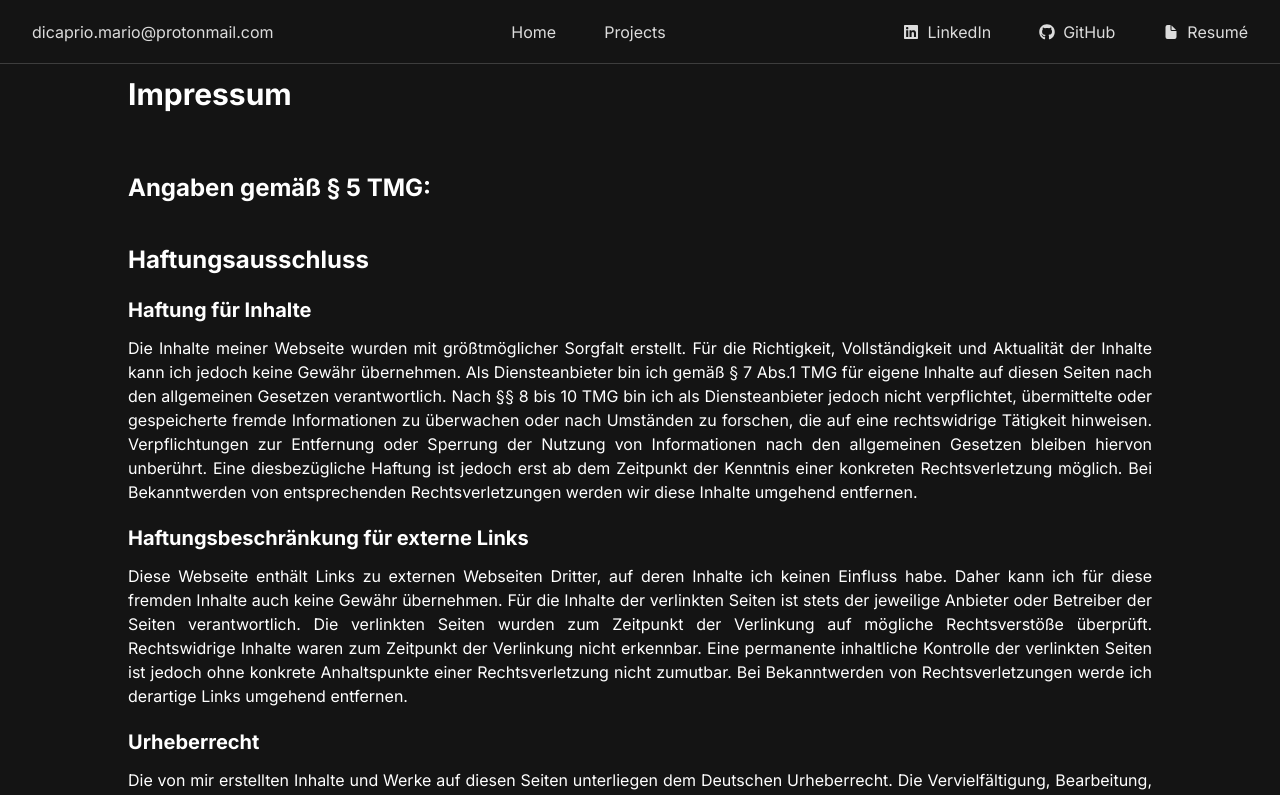
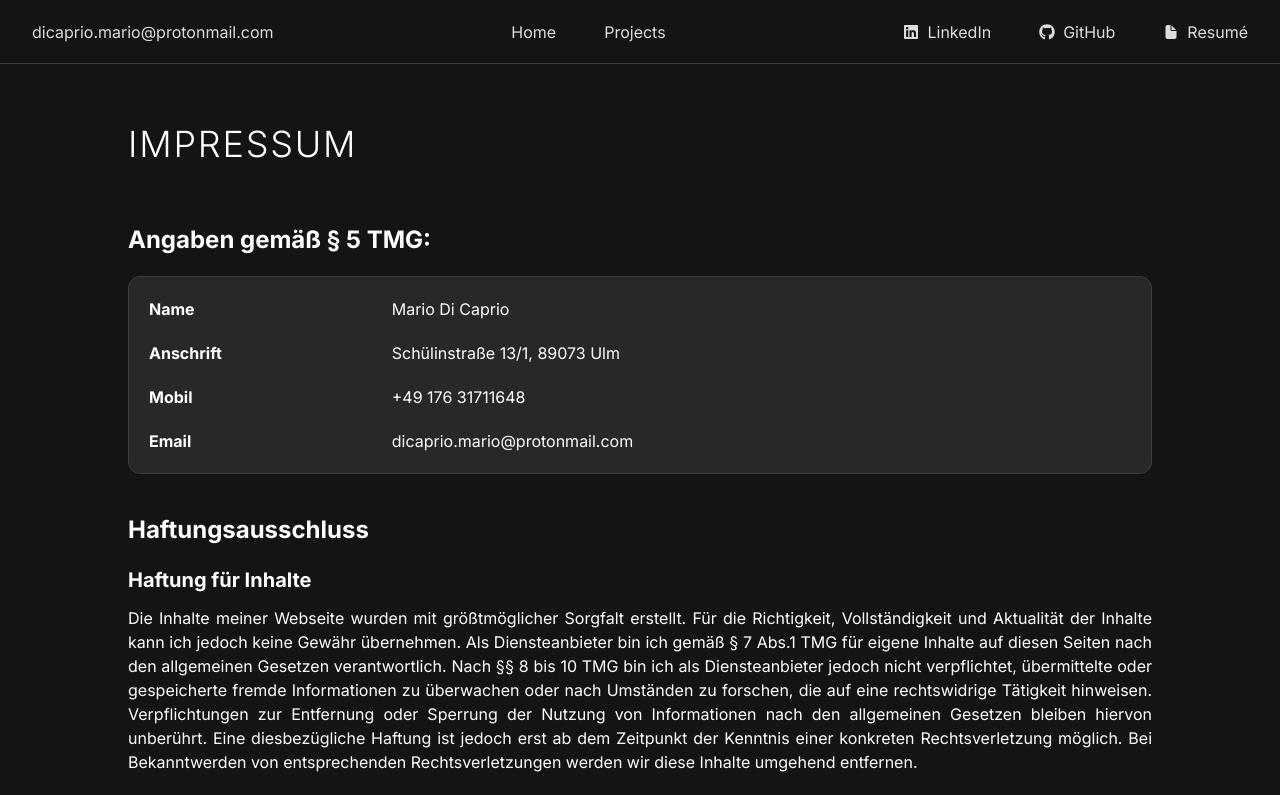
Before and after one commit to MarioDiCaprio/portfolio-v2, a Next.js app: page /impressum in a window 1280 px wide. Shown: the top 795 px of the page. Built offline with nearby package versions, Linux system fonts and the light colour scheme.

Commit message:
Updated impressum

```diff
--- a/src/app/impressum/page.tsx
+++ b/src/app/impressum/page.tsx
@@ -2,14 +2,40 @@ import React from "react";
 
 const Page: React.FC = () => (
     <div lang="de" className="w-full max-w-5xl mx-auto flex flex-col gap-10">
-        <h1 className="font-bold text-3xl">
+
+        <h1 className="title text-left mt-12">
             Impressum
         </h1>
+
         <article className="mt-5">
-            <h2 className="font-bold text-2xl">
+            <h2 className="font-bold text-2xl mb-5">
                 Angaben gemäß § 5 TMG:
             </h2>
+            <table className="
+                w-full text-left
+                table-auto border-separate border-spacing-5 rounded-xl
+                bg-woodsmoke-900 border border-black-900">
+                <tbody>
+                    <tr>
+                        <th scope="row">Name</th>
+                        <td>Mario Di Caprio</td>
+                    </tr>
+                    <tr>
+                        <th scope="row">Anschrift</th>
+                        <td>Schülinstraße 13/1, 89073 Ulm</td>
+                    </tr>
+                    <tr>
+                        <th scope="row">Mobil</th>
+                        <td>+49 176 31711648</td>
+                    </tr>
+                    <tr>
+                        <th scope="row">Email</th>
+                        <td>dicaprio.mario@protonmail.com</td>
+                    </tr>
+                </tbody>
+            </table>
         </article>
+
         <article className="flex flex-col gap-5">
             <h2 className="font-bold text-2xl">
                 Haftungsausschluss
@@ -62,6 +88,7 @@ const Page: React.FC = () => (
                 </p>
             </section>
         </article>
+
     </div>
 );
 
```
